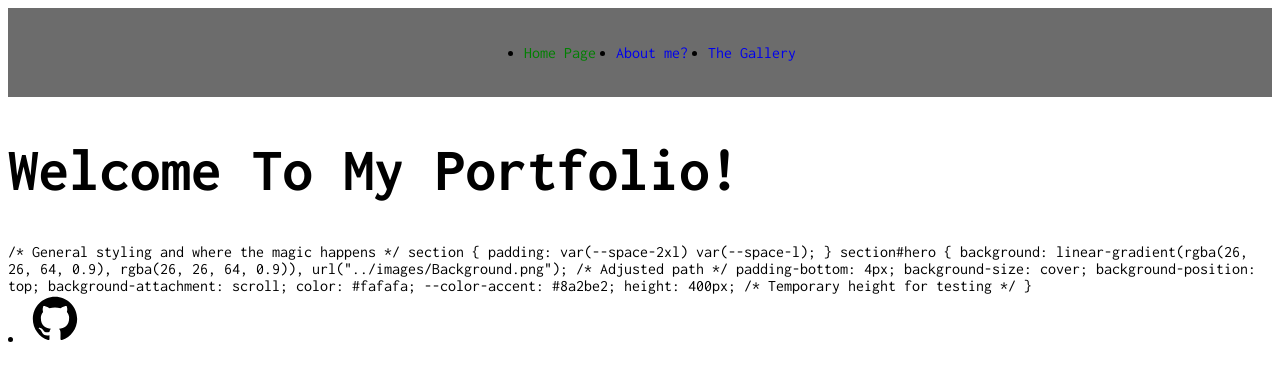
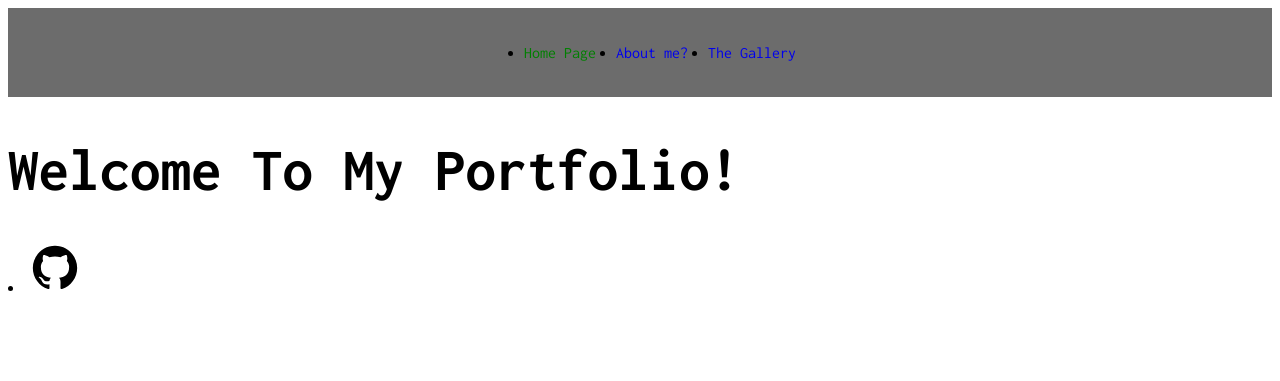
Before and after one commit to BooxStone/BooxStone.github.io, a Jekyll site: the page built from index.html, in a window 1280 px wide. Shown: the top 381 px of the page. Built offline with Jekyll 4.4.1, drawn with Linux system fonts in a browser that asks for light colours.

Commit message:
Update index.html

```diff
--- a/index.html
+++ b/index.html
@@ -3,23 +3,6 @@
 title: The Grandest Portfolio
 ---
 <h1>{{ "Welcome To My Portfolio!"}}</h1>
-
-/* General styling and where the magic happens */
-section {
-  padding: var(--space-2xl) var(--space-l);
-}
-
-section#hero {
-  background: linear-gradient(rgba(26, 26, 64, 0.9), rgba(26, 26, 64, 0.9)),
-    url("../images/Background.png");  /* Adjusted path */
-  padding-bottom: 4px;
-  background-size: cover;
-  background-position: top;
-  background-attachment: scroll;
-  color: #fafafa;
-  --color-accent: #8a2be2;
-  height: 400px;  /* Temporary height for testing */
-}
 
 <footer>
   <li>
```
